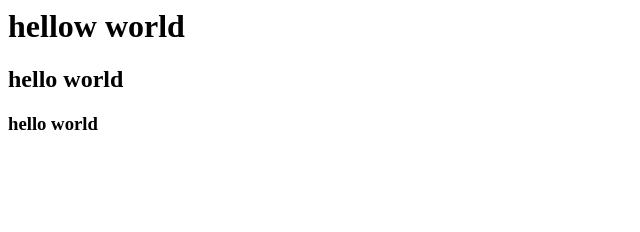
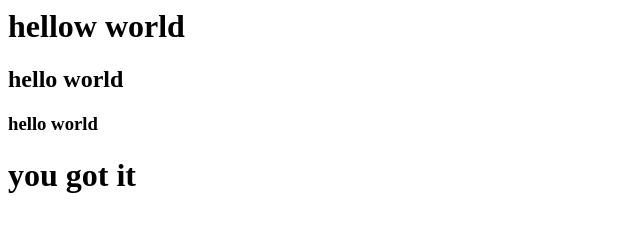
Before and after one commit to Yabowerk/demo-repo, a plain HTML site: page index.html in a window 1280 px wide. Shown: the whole page, without its empty margins (0-640 px from the left). Drawn offline with Linux system fonts and the light colour scheme.

Commit message:
h1 added

```diff
--- a/index.html
+++ b/index.html
@@ -2,4 +2,5 @@
     <h1>hellow world</h1>
     <h2>hello world</h2>
     <h3>hello world</h3>
+    <h1>you got it</h1>
 </div>
```
